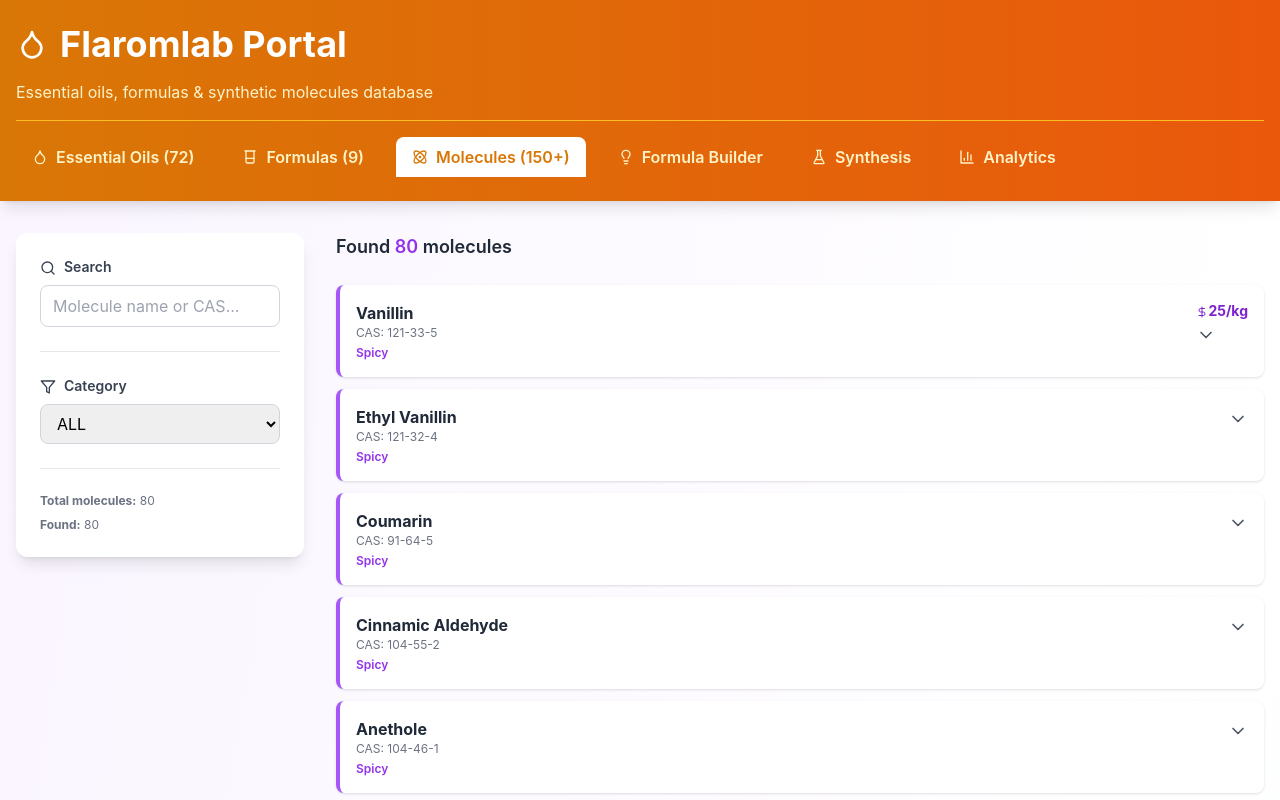
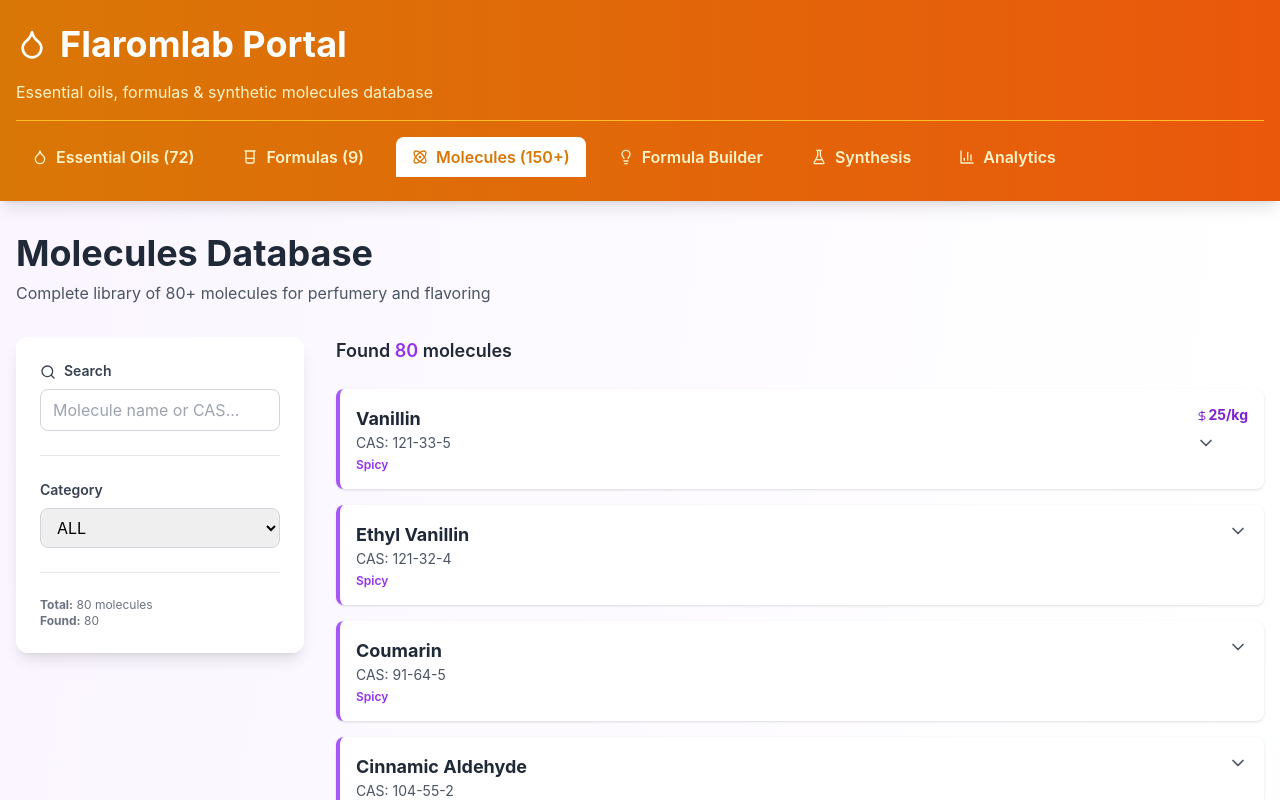
Before and after one commit to darmidontbravo-rgb/flaromlab-oils, a React (Vite) app: page / in a window 1280 px wide. Both pictures are taken after a click on the button "Molecules (150+)". Shown: the top 800 px of the page. Built offline with nearby package versions, Linux system fonts and the light colour scheme.

Commit message:
Fix: Load all 7 molecule parts correctly with console logging

```diff
--- a/src/components/MoleculesPage.jsx
+++ b/src/components/MoleculesPage.jsx
@@ -11,45 +11,38 @@ export default function MoleculesPage() {
   useEffect(() => {
     const loadMolecules = async () => {
       try {
-        const allParts = [];
+        console.log('Starting to load molecules...');
+        const allMolecules = [];
 
-        // Load base parts (required)
-        const part1 = await fetch('/data/molecules_part1.json').then(r => r.json());
-        const part2 = await fetch('/data/molecules_part2.json').then(r => r.json());
-        const part3 = await fetch('/data/molecules_part3.json').then(r => r.json());
-        allParts.push(part1, part2, part3);
+        // Load all 7 parts
+        const fileNames = [
+          'molecules_part1.json',
+          'molecules_part2.json',
+          'molecules_part3.json',
+          'molecules_part4_expanded.json',
+          'molecules_part5_expanded.json',
+          'molecules_part6_expanded.json',
+          'molecules_part7_expanded.json'
+        ];
 
-        // Try to load expanded parts (optional)
+        for (const fileName of fileNames) {
           try {
-          const part4 = await fetch('/data/molecules_part4_expanded.json').then(r => r.json());
-          allParts.push(part4);
-        } catch (e) {
-          console.log('Part 4 not available yet');
+            const response = await fetch(`/data/${fileName}`);
+            if (response.ok) {
+              const data = await response.json();
+              if (data.molecules && Array.isArray(data.molecules)) {
+                allMolecules.push(...data.molecules);
+                console.log(`Loaded ${data.molecules.length} molecules from ${fileName}`);
+              }
+            } else {
+              console.warn(`File not found: ${fileName} (Status: ${response.status})`);
+            }
+          } catch (error) {
+            console.warn(`Error loading ${fileName}:`, error);
+          }
         }
 
-        try {
-          const part5 = await fetch('/data/molecules_part5_expanded.json').then(r => r.json());
-          allParts.push(part5);
-        } catch (e) {
-          console.log('Part 5 not available yet');
-        }
-
-        try {
-          const part6 = await fetch('/data/molecules_part6_expanded.json').then(r => r.json());
-          allParts.push(part6);
-        } catch (e) {
-          console.log('Part 6 not available yet');
-        }
-
-        try {
-          const part7 = await fetch('/data/molecules_part7_expanded.json').then(r => r.json());
-          allParts.push(part7);
-        } catch (e) {
-          console.log('Part 7 not available yet');
-        }
-
-        const allMolecules = allParts.flatMap(part => part.molecules || []);
-        console.log(`Loaded ${allMolecules.length} total molecules from ${allParts.length} parts`);
+        console.log(`Total molecules loaded: ${allMolecules.length}`);
         setMolecules(allMolecules);
         setLoading(false);
       } catch (error) {
@@ -57,6 +50,7 @@ export default function MoleculesPage() {
         setLoading(false);
       }
     };
+
     loadMolecules();
   }, []);
 
@@ -77,14 +71,16 @@ export default function MoleculesPage() {
   return (
     <div className="min-h-screen bg-gradient-to-br from-purple-50 via-white to-blue-50">
       <main className="max-w-7xl mx-auto px-4 py-8">
+
+        <h1 className="text-4xl font-bold text-gray-800 mb-2">Molecules Database</h1>
+        <p className="text-gray-600 mb-8">Complete library of {molecules.length}+ molecules for perfumery and flavoring</p>
+
         <div className="flex flex-col lg:flex-row gap-8">
 
           {/* LEFT SIDEBAR */}
           <aside className="w-full lg:w-72 flex-shrink-0">
             <div className="sticky top-24 z-40 lg:z-30 lg:top-0">
               <div className="bg-white rounded-xl shadow-lg p-6">
-                {/* Search */}
-                <div className="mb-6">
                 <label className="block text-sm font-semibold text-gray-700 mb-2">
                   <Search className="w-4 h-4 inline mr-2" />
                   Search
@@ -96,14 +92,9 @@ export default function MoleculesPage() {
                   onChange={(e) => setSearchTerm(e.target.value)}
                   className="w-full px-3 py-2 border border-gray-300 rounded-lg focus:outline-none focus:ring-2 focus:ring-purple-500"
                 />
-                </div>
 
-                {/* Category Filter */}
-                <div className="border-t pt-6">
-                  <label className="block text-sm font-semibold text-gray-700 mb-2">
-                    <Filter className="w-4 h-4 inline mr-2" />
-                    Category
-                  </label>
+                <div className="mt-6 pt-6 border-t">
+                  <label className="block text-sm font-semibold text-gray-700 mb-2">Category</label>
                   <select
                     value={selectedCategory}
                     onChange={(e) => setSelectedCategory(e.target.value)}
@@ -115,12 +106,9 @@ export default function MoleculesPage() {
                   </select>
                 </div>
 
-                {/* Info */}
                 <div className="mt-6 pt-6 border-t">
                   <p className="text-xs text-gray-500">
-                    <strong>Total molecules:</strong> {molecules.length}
-                  </p>
-                  <p className="text-xs text-gray-500 mt-2">
+                    <strong>Total:</strong> {molecules.length} molecules<br/>
                     <strong>Found:</strong> {filtered.length}
                   </p>
                 </div>
@@ -129,7 +117,7 @@ export default function MoleculesPage() {
           </aside>
 
           {/* RIGHT CONTENT */}
-          <div className="flex-1 min-w-0">
+          <div className="flex-1">
             <div className="mb-6">
               <p className="text-lg font-semibold text-gray-800">
                 Found <span className="text-purple-600">{filtered.length}</span> molecules
@@ -137,35 +125,31 @@ export default function MoleculesPage() {
               </p>
             </div>
 
-            <div className="space-y-3">
+            <div className="space-y-4">
               {filtered.map((mol) => (
-                <div
-                  key={mol.id}
-                  className={`bg-white rounded-lg shadow hover:shadow-lg transition-all border-l-4 border-purple-500 overflow-hidden ${
-                    expandedMolecule === mol.id ? 'ring-2 ring-purple-300' : ''
-                  }`}
-                >
+                <div key={mol.id} className="bg-white rounded-lg shadow hover:shadow-lg transition-all border-l-4 border-purple-500 overflow-hidden">
+
                   {/* Header */}
                   <div
                     onClick={() => setExpandedMolecule(expandedMolecule === mol.id ? null : mol.id)}
                     className="p-4 cursor-pointer hover:bg-purple-50 flex justify-between items-start"
                   >
-                    <div className="flex-1 min-w-0">
-                      <div className="font-bold text-gray-800">{mol.name}</div>
-                      <div className="text-xs text-gray-500">CAS: {mol.cas}</div>
+                    <div className="flex-1">
+                      <div className="font-bold text-lg text-gray-800">{mol.name}</div>
+                      <div className="text-sm text-gray-600">CAS: {mol.cas}</div>
                       <div className="text-xs text-purple-600 font-semibold mt-1">{mol.category}</div>
                     </div>
-                    <div className="text-right ml-4 flex-shrink-0">
+                    <div className="text-right ml-4">
                       {mol.price_usd_per_kg && (
-                        <div className="text-sm font-bold text-purple-700">
+                        <div className="text-sm font-bold text-purple-700 mb-2">
                           <DollarSign className="w-3 h-3 inline" />
                           {mol.price_usd_per_kg}/kg
                         </div>
                       )}
                       {expandedMolecule === mol.id ? (
-                        <ChevronUp className="w-5 h-5 text-gray-600 mt-1" />
+                        <ChevronUp className="w-5 h-5 text-gray-600" />
                       ) : (
-                        <ChevronDown className="w-5 h-5 text-gray-600 mt-1" />
+                        <ChevronDown className="w-5 h-5 text-gray-600" />
                       )}
                     </div>
                   </div>
@@ -203,8 +187,8 @@ export default function MoleculesPage() {
 
                       {mol.regulatory && (
                         <div className="pt-2 border-t">
-                          <span className="font-semibold text-gray-700">Regulatory:</span>
-                          <div className="flex flex-wrap gap-2 mt-2">
+                          <span className="font-semibold text-gray-700 block mb-2">Regulatory:</span>
+                          <div className="flex flex-wrap gap-2">
                             {mol.regulatory.fema_gras && <span className="bg-blue-100 text-blue-800 px-2 py-1 rounded text-xs">FEMA: {mol.regulatory.fema_gras}</span>}
                             {mol.regulatory.eu_approved && <span className="bg-green-100 text-green-800 px-2 py-1 rounded text-xs">EU: {mol.regulatory.eu_approved}</span>}
                             {mol.regulatory.prop_65 && <span className="bg-orange-100 text-orange-800 px-2 py-1 rounded text-xs">Prop 65: {mol.regulatory.prop_65}</span>}
@@ -214,8 +198,8 @@ export default function MoleculesPage() {
 
                       {mol.compatibility && (
                         <div className="pt-2 border-t">
-                          <span className="font-semibold text-gray-700">Compatible with:</span>
-                          <div className="flex flex-wrap gap-2 mt-2">
+                          <span className="font-semibold text-gray-700 block mb-2">Compatible with:</span>
+                          <div className="flex flex-wrap gap-2">
                             {mol.compatibility.map((c, i) => (
                               <span key={i} className="bg-purple-100 text-purple-800 px-2 py-1 rounded text-xs">
                                 {c}
```
Lines whose indentation alone changed are shown as unchanged.
